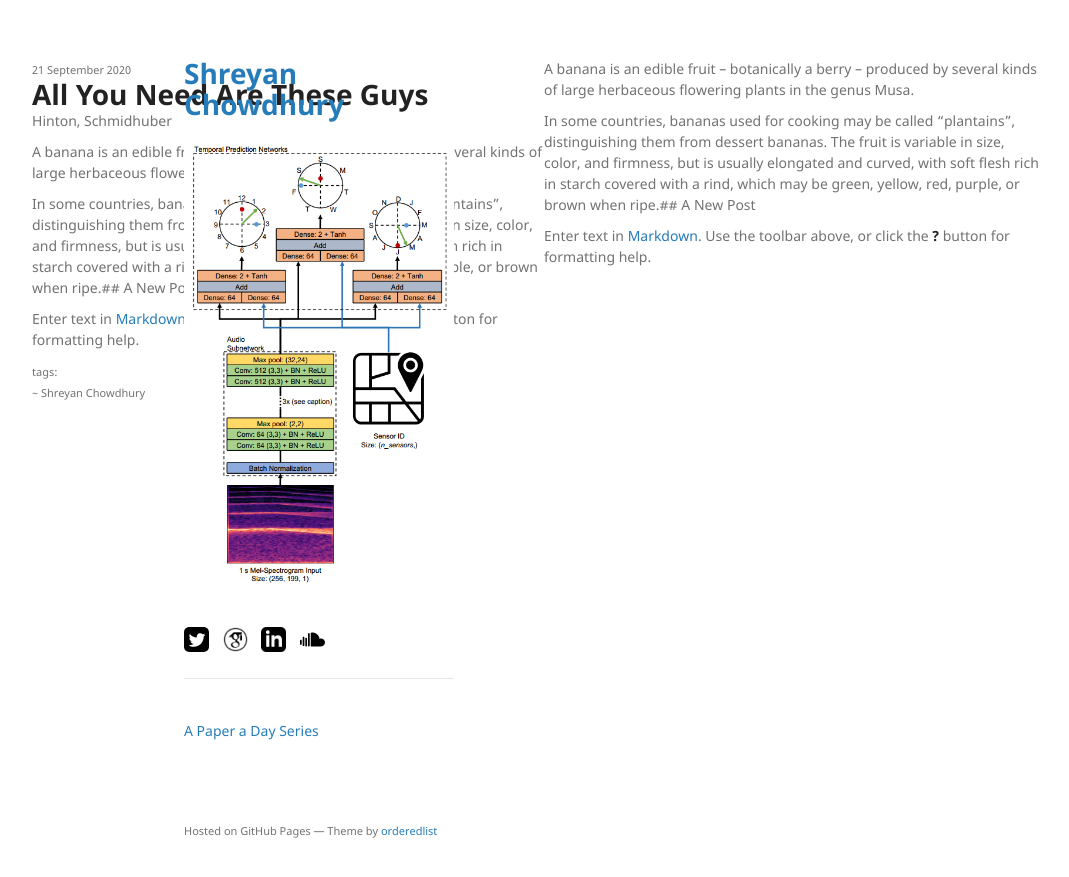
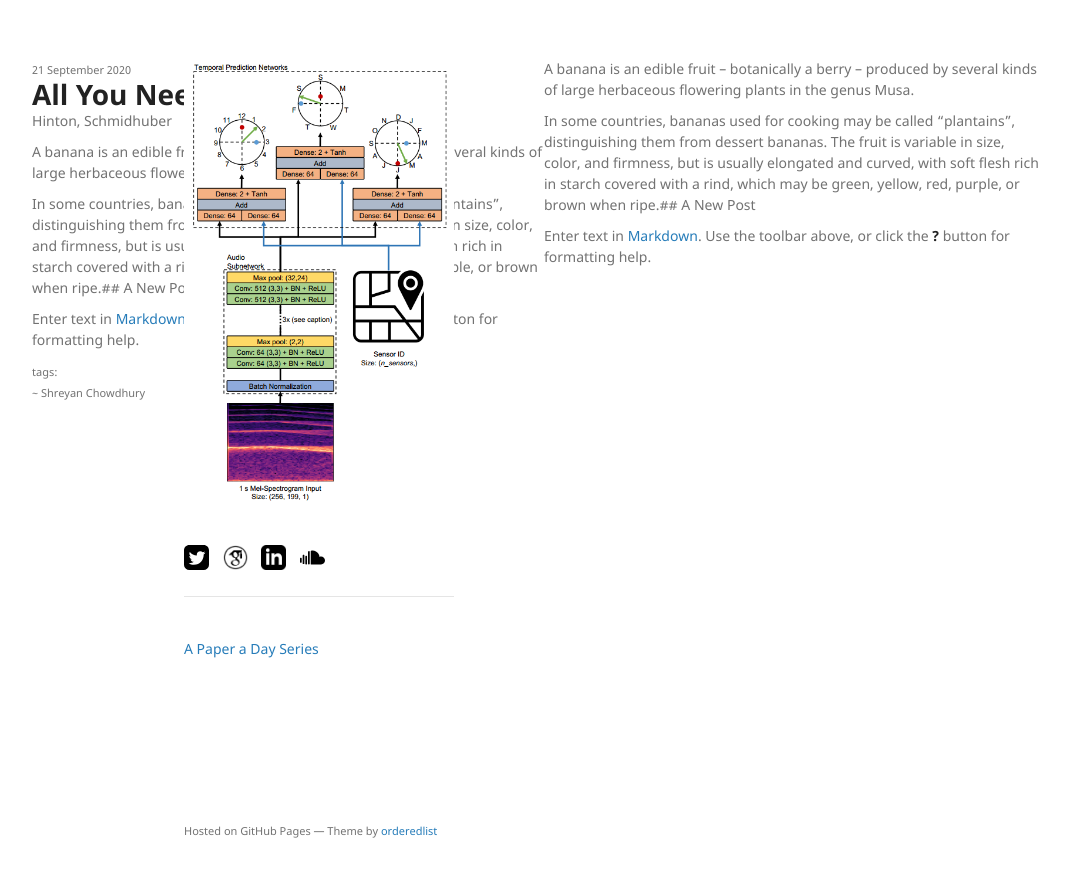
Before and after one commit to shreyanc/shreyanc.github.io, a Jekyll site: the page built from _posts/2020-09-21-all-you-need.md, in a window 1280 px wide. Shown: the top 877 px of the page, without its empty margins (26-1095 px from the left). Built offline with Jekyll 4.4.1, drawn with Linux system fonts in a browser that asks for light colours.

```diff
--- a/_includes/main_pane.html
+++ b/_includes/main_pane.html
@@ -24,7 +24,6 @@
   <body>
     <div class="wrapper">
       <header>
-        <h1><a href="{{ "/" | absolute_url }}">{{ site.title | default: site.github.repository_name }}</a></h1>
 
         <img src="{{ include.logo }}" alt="Logo" />
 
```
